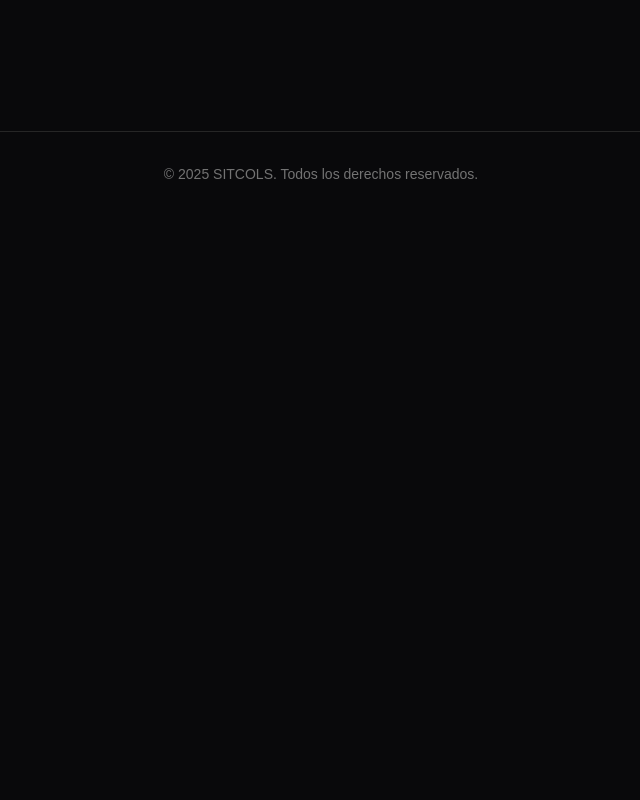
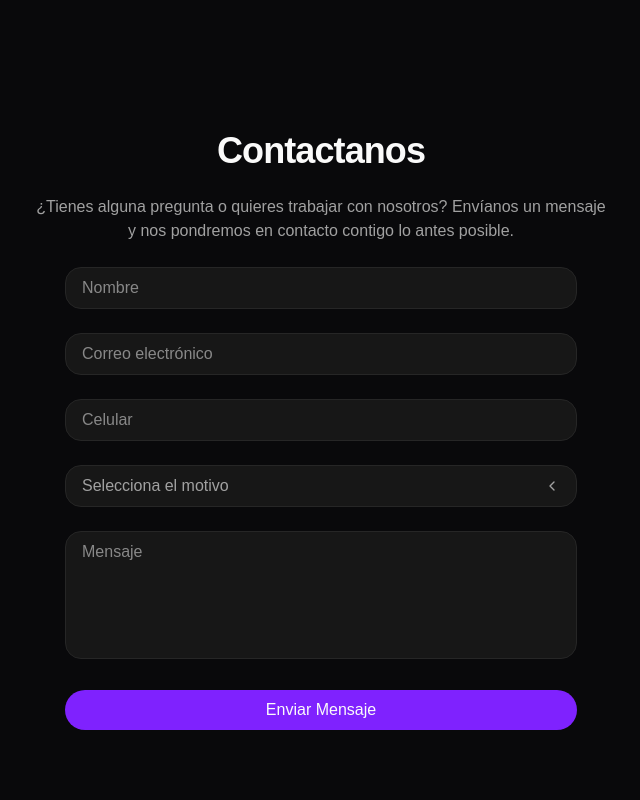
Before and after one commit to FelipeK57/sitcols, a Next.js app: page / in a window 1280 px wide. Shown: the part 5140-5940 px from the top of the page, without its empty margins (319-959 px from the left). Before the commit the page ends 5356 px from the top, so only its background shows below. Built offline with nearby package versions, Linux system fonts and the light colour scheme.

Commit message:
feat: add Contact section with form and reason selection

```diff
--- a/src/app/page.tsx
+++ b/src/app/page.tsx
@@ -3,6 +3,7 @@ import Hero from "./sections/Hero";
 import Services from "./sections/Services";
 import Footer from "./components/Footer";
 import Projects from "./sections/Projects";
+import Contact from "./sections/Contact";
 
 export default function Home() {
   return (
@@ -18,6 +19,7 @@ export default function Home() {
       <Hero />
       <Services />
       <Projects />
+      <Contact />
       <Footer />
     </main>
   );
--- /dev/null
+++ b/src/app/sections/Contact.tsx
@@ -0,0 +1,94 @@
+"use client";
+
+import { ChevronDown } from "lucide-react";
+import { AnimatePresence, motion } from "motion/react";
+import { useState } from "react";
+
+export default function Contact() {
+  const reasonsForContact = [
+    "Cotización de producto",
+    "Contratar paquete",
+    "Solicitar llamada",
+    "Preguntas generales",
+    "Propuesta de colaboración",
+    "Otros",
+  ];
+
+  const [reasonSelected, setReasonSelected] = useState<string | null>(null);
+  const [isSelectOpen, setIsSelectOpen] = useState(false);
+  return (
+    <section id="contacto" className="py-20 max-w-6xl mx-auto px-4 space-y-6">
+      <h2 className="font-semibold tracking-tight text-4xl text-center">
+        Contactanos
+      </h2>
+      <p className="text-center max-w-xl mx-auto text-neutral-400">
+        ¿Tienes alguna pregunta o quieres trabajar con nosotros? Envíanos un
+        mensaje y nos pondremos en contacto contigo lo antes posible.
+      </p>
+      <form className="max-w-lg mx-auto w-full space-y-6">
+        <input
+          placeholder="Nombre"
+          className="border w-full px-4 py-2 rounded-2xl border-neutral-800 bg-neutral-900 focus:outline-1 focus:outline-primary"
+        />
+        <input
+          placeholder="Correo electrónico"
+          className="border w-full px-4 py-2 rounded-2xl border-neutral-800 bg-neutral-900 focus:outline-1 focus:outline-primary"
+        />
+        <input
+          placeholder="Celular"
+          className="border w-full px-4 py-2 rounded-2xl border-neutral-800 bg-neutral-900 focus:outline-1 focus:outline-primary"
+        />
+        <div className="relative space-y-2 w-full mx-auto">
+          <div
+            onClick={() => setIsSelectOpen(!isSelectOpen)}
+            className="flex justify-between px-4 py-2 rounded-2xl mx-auto w-full border border-neutral-800 bg-neutral-900 text-neutral-400 cursor-pointer"
+          >
+            <div className="flex justify-between items-center w-full">
+              <span className="select-none">
+                {reasonSelected === null
+                  ? "Selecciona el motivo"
+                  : `${reasonSelected}`}
+              </span>
+              <ChevronDown
+                className={`${
+                  isSelectOpen ? "" : "rotate-90"
+                } transition-all size-4`}
+              />
+            </div>
+          </div>
+          <AnimatePresence>
+            {isSelectOpen && (
+              <motion.div
+                initial={{ y: -10, opacity: 0, scale: 0.95 }}
+                animate={{ y: 0, opacity: 1, scale: 1 }}
+                exit={{ y: -10, opacity: 0, scale: 0.95 }}
+                transition={{ duration: 0.1 }}
+                className="absolute z-10 bg-neutral-900 border border-neutral-800 rounded-2xl min-w-64 mx-auto w-full"
+              >
+                {reasonsForContact.map((reason, index) => (
+                  <div
+                    key={index}
+                    onClick={() => {
+                      setReasonSelected(reason);
+                      setIsSelectOpen(false);
+                    }}
+                    className="px-4 py-2 hover:bg-neutral-800 rounded-2xl cursor-pointer"
+                  >
+                    {reason}
+                  </div>
+                ))}
+              </motion.div>
+            )}
+          </AnimatePresence>
+        </div>
+        <textarea
+          placeholder="Mensaje"
+          className="border w-full px-4 py-2 rounded-2xl border-neutral-800 bg-neutral-900 focus:outline-1 focus:outline-primary h-32 resize-none"
+        />
+        <button className="w-full btn-primary py-3 rounded-2xl">
+          Enviar Mensaje
+        </button>
+      </form>
+    </section>
+  );
+}
--- a/src/app/sections/Hero.tsx
+++ b/src/app/sections/Hero.tsx
@@ -46,7 +46,7 @@ export default function Hero() {
           <button onClick={() => scrollSmoth("portafolio")} className="btn-secondary">
             Ver portafolio
           </button>
-          <button className="btn-primary">
+          <button onClick={() => scrollSmoth("contacto")} className="btn-primary">
             Solicitar llamada
           </button>
         </div>
```
